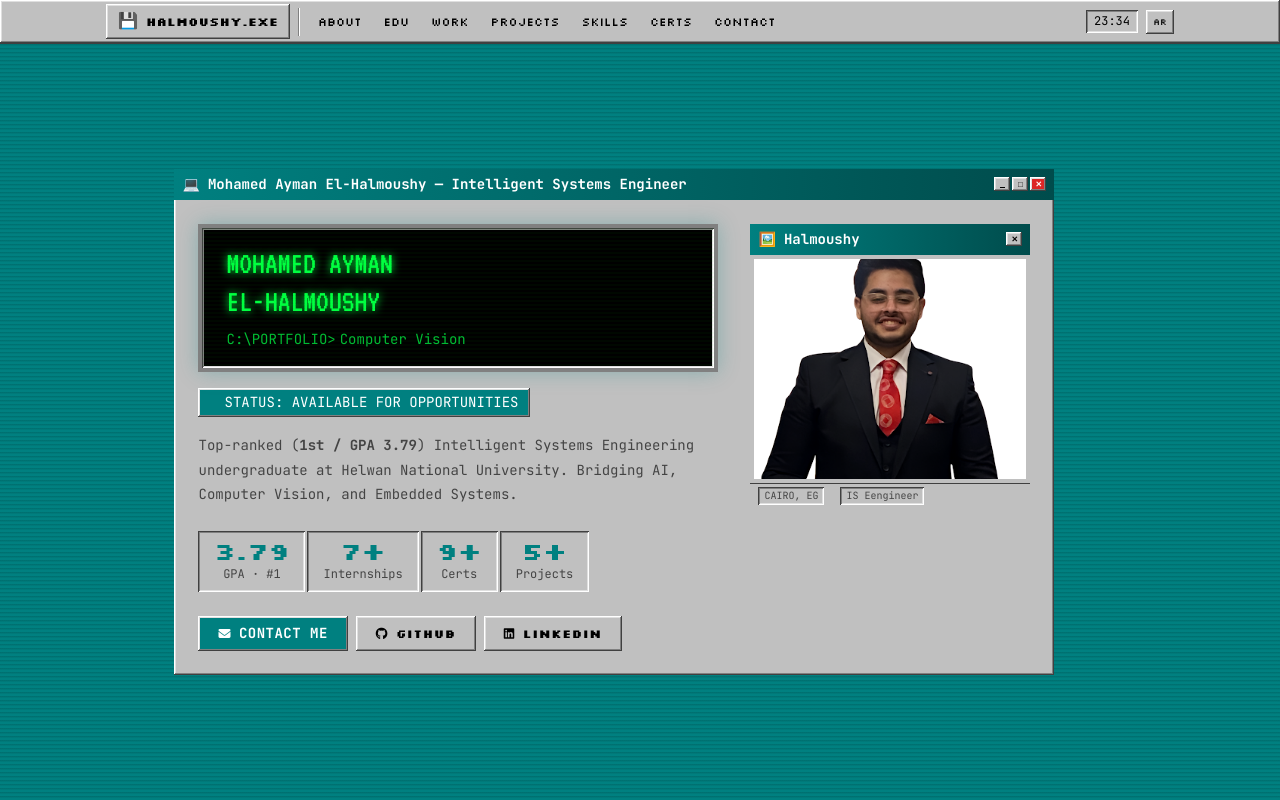
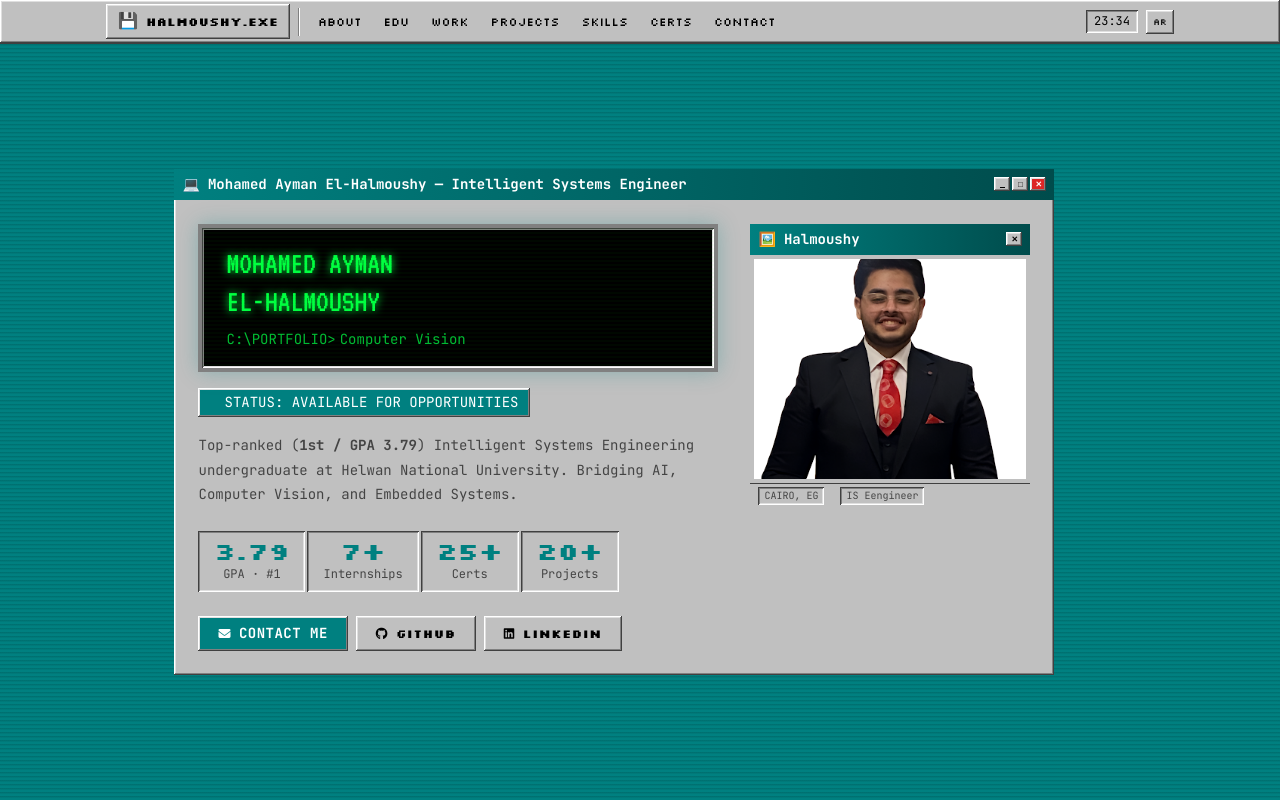
Before and after one commit to MohamedELHalmoushy/Halmoushy-Portfolio, a plain HTML site: page index.html in a window 1280 px wide. Shown: the top 800 px of the page. Drawn offline with Linux system fonts and the light colour scheme.

Commit message:
Update index.html

```diff
--- a/index.html
+++ b/index.html
@@ -114,11 +114,11 @@
               <span class="stat-label" data-en="Internships" data-ar="تدريبات">Internships</span>
             </div>
             <div class="stat-item">
-              <span class="stat-num">9+</span>
+              <span class="stat-num">25+</span>
               <span class="stat-label" data-en="Certs" data-ar="شهادات">Certs</span>
             </div>
             <div class="stat-item">
-              <span class="stat-num">5+</span>
+              <span class="stat-num">20+</span>
               <span class="stat-label" data-en="Projects" data-ar="مشاريع">Projects</span>
             </div>
           </div>
```
